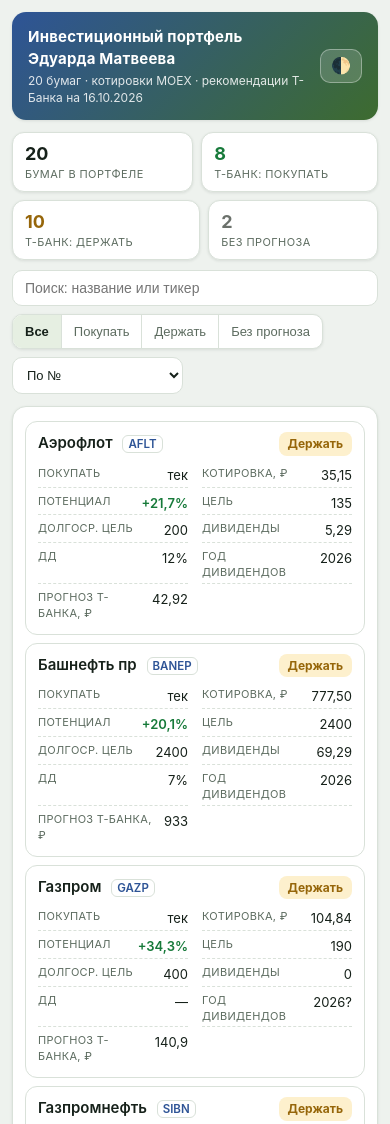
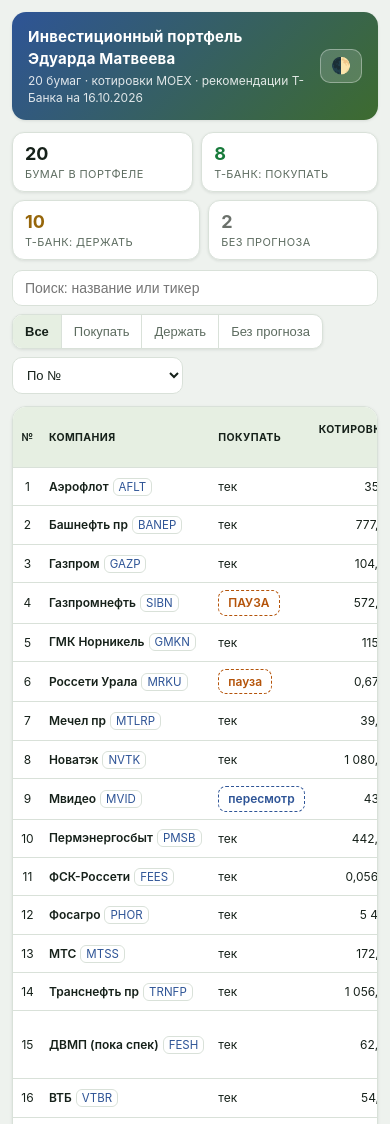
Before and after one commit to EdinsonSSS/vk-portfolio, a plain HTML site: page index.html in a window 390 px wide. Shown: the top 1124 px of the page. Drawn offline with Linux system fonts and the light colour scheme.

Commit message:
Add files via upload

```diff
--- a/index.html
+++ b/index.html
@@ -69,7 +69,7 @@
     background:var(--card);color:var(--text);border:1px solid var(--border);border-radius:10px;padding:9px 10px;font-size:13px;
   }
   .cardbox,.tablewrap{background:var(--card);border:1px solid var(--border);border-radius:14px;box-shadow:var(--shadow)}
-  .tablewrap{overflow:auto;max-width:100%}
+  .tablewrap{overflow:auto;max-width:100%;-webkit-overflow-scrolling:touch}
   table{border-collapse:collapse;width:100%;min-width:1000px;font-size:13px}
   thead th{
     position:sticky;top:0;background:var(--chip);color:var(--text);text-align:left;
@@ -93,23 +93,15 @@
   .down{color:var(--neg);font-weight:600}
   .na{color:var(--none-fg)}
   .note{font-size:11.5px;color:var(--muted);white-space:normal;max-width:220px}
-  /* карточки для мобильных (VK Mini App) */
-  .cards{display:none;padding:6px}
-  .pcard{border:1px solid var(--border);border-radius:12px;padding:10px 12px;margin:8px 6px;background:var(--card)}
-  .pcard+.pcard{margin-top:8px}
-  .pcard .top{display:flex;justify-content:space-between;align-items:baseline;gap:8px}
-  .pcard .top .nm{font-size:15px}
-  .grid{display:grid;grid-template-columns:1fr 1fr;gap:4px 14px;margin-top:8px;font-size:13px}
-  .grid .k{color:var(--muted);font-size:11px;text-transform:uppercase;letter-spacing:.3px}
-  .grid .row{display:flex;justify-content:space-between;gap:8px;border-bottom:1px dashed var(--border);padding:2px 0}
-  .grid .row:last-child{border-bottom:0}
   .empty{padding:22px;text-align:center;color:var(--muted)}
   footer{margin-top:14px;font-size:11.5px;color:var(--muted);line-height:1.6}
   footer a{color:var(--accent-2)}
   @media (max-width:759px){
-    .tablewrap{display:none}
-    .cards{display:block}
     header.app h1{font-size:15px}
+    table{font-size:12px;min-width:840px}
+    thead th{padding:7px 7px;font-size:10.5px}
+    tbody td{padding:7px 7px}
+    .tick{margin-left:4px}
   }
 </style>
 </head>
@@ -156,7 +148,7 @@
     </table>
   </div>
 
-  <div class="cards cardbox" id="cards"><div class="empty">Загрузка…</div></div>
+/div>
 
   <footer>
     Рекомендация, прогнозная цена и потенциал — сводный прогноз Т-Банка (Т-Инвестиции) по каждой бумаге,
@@ -255,10 +247,9 @@
 
 function render(){
   var list = filtered();
-  var tb = document.getElementById("tbody"), cd = document.getElementById("cards");
+  var tb = document.getElementById("tbody");
   if (!list.length){
     tb.innerHTML = '<tr><td colspan="12" class="empty">Ничего не найдено</td></tr>';
-    cd.innerHTML = '<div class="empty">Ничего не найдено</div>';
     return;
   }
   tb.innerHTML = list.map(function(d){
@@ -276,22 +267,6 @@
       '<td class="num">'+(d.fc?esc(d.fc):'<span class="na">—</span>')+'</td>'+
       '<td class="num">'+upCell(d.up)+'</td>'+
     '</tr>';
-  }).join("");
-  cd.innerHTML = list.map(function(d){
-    return '<div class="pcard">'+
-      '<div class="top"><span class="nm">'+esc(d.name)+' '+tickLink(d.tick)+'</span>'+recBadge(d.rec)+'</div>'+
-      '<div class="grid">'+
-        '<div class="row"><span class="k">Покупать</span><span>'+buyBadge(d.buy)+'</span></div>'+
-        '<div class="row"><span class="k">Котировка, ₽</span><span>'+qFmt(d.q)+'</span></div>'+
-        '<div class="row"><span class="k">Потенциал</span><span>'+upCell(d.up)+'</span></div>'+
-        '<div class="row"><span class="k">Цель</span><span>'+esc(d.goal)+'</span></div>'+
-        '<div class="row"><span class="k">Долгоср. цель</span><span>'+esc(d.lgoal)+'</span></div>'+
-        '<div class="row"><span class="k">Дивиденды</span><span>'+divCell(d.div)+'</span></div>'+
-        '<div class="row"><span class="k">ДД</span><span>'+esc(d.dy)+'</span></div>'+
-        '<div class="row"><span class="k">Год дивидендов</span><span>'+esc(d.dyear)+'</span></div>'+
-        '<div class="row"><span class="k">Прогноз Т-Банка, ₽</span><span>'+(d.fc?esc(d.fc):'<span class="na">—</span>')+'</span></div>'+
-      '</div>'+
-    '</div>';
   }).join("");
 }
 
```
